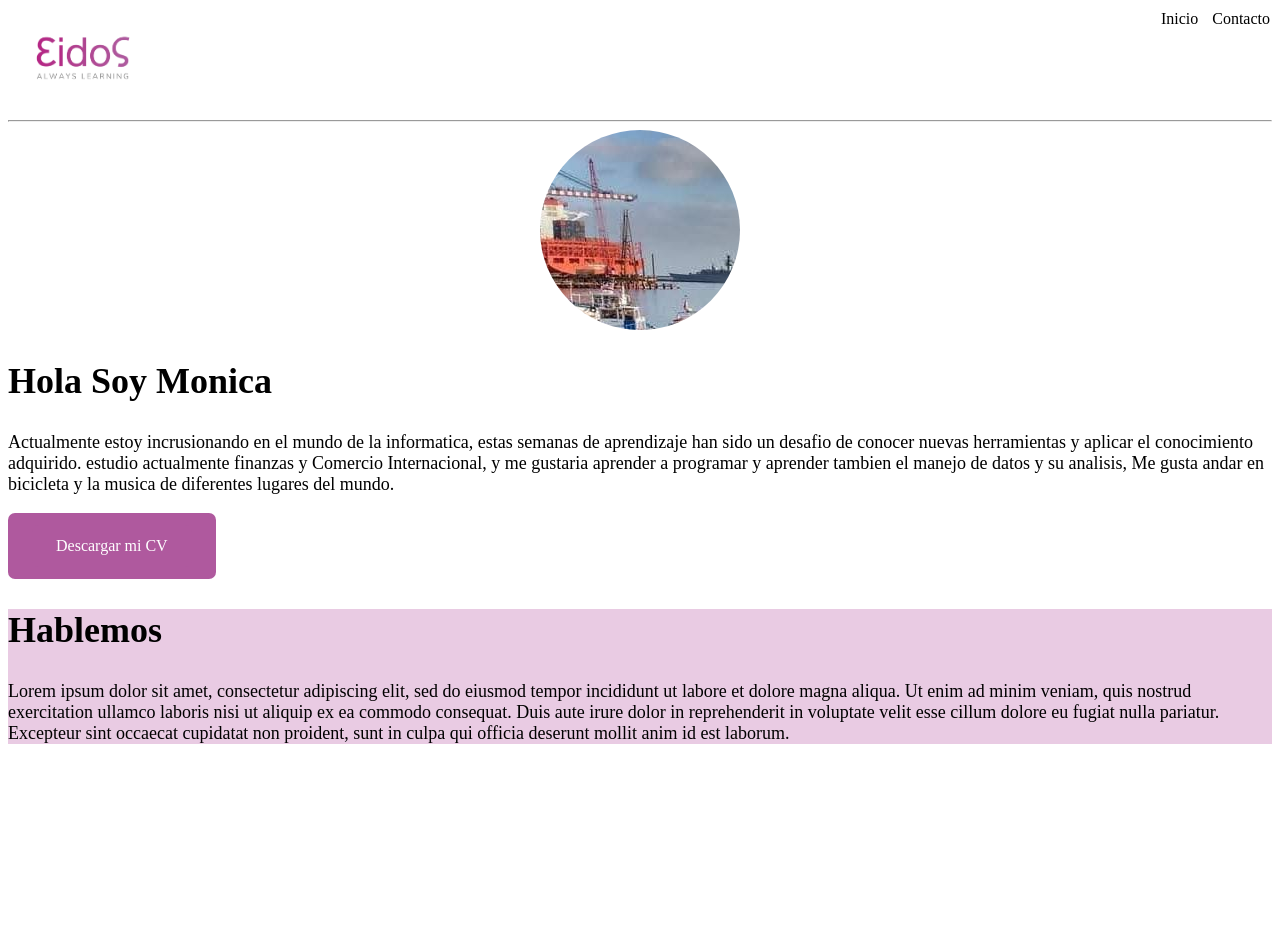
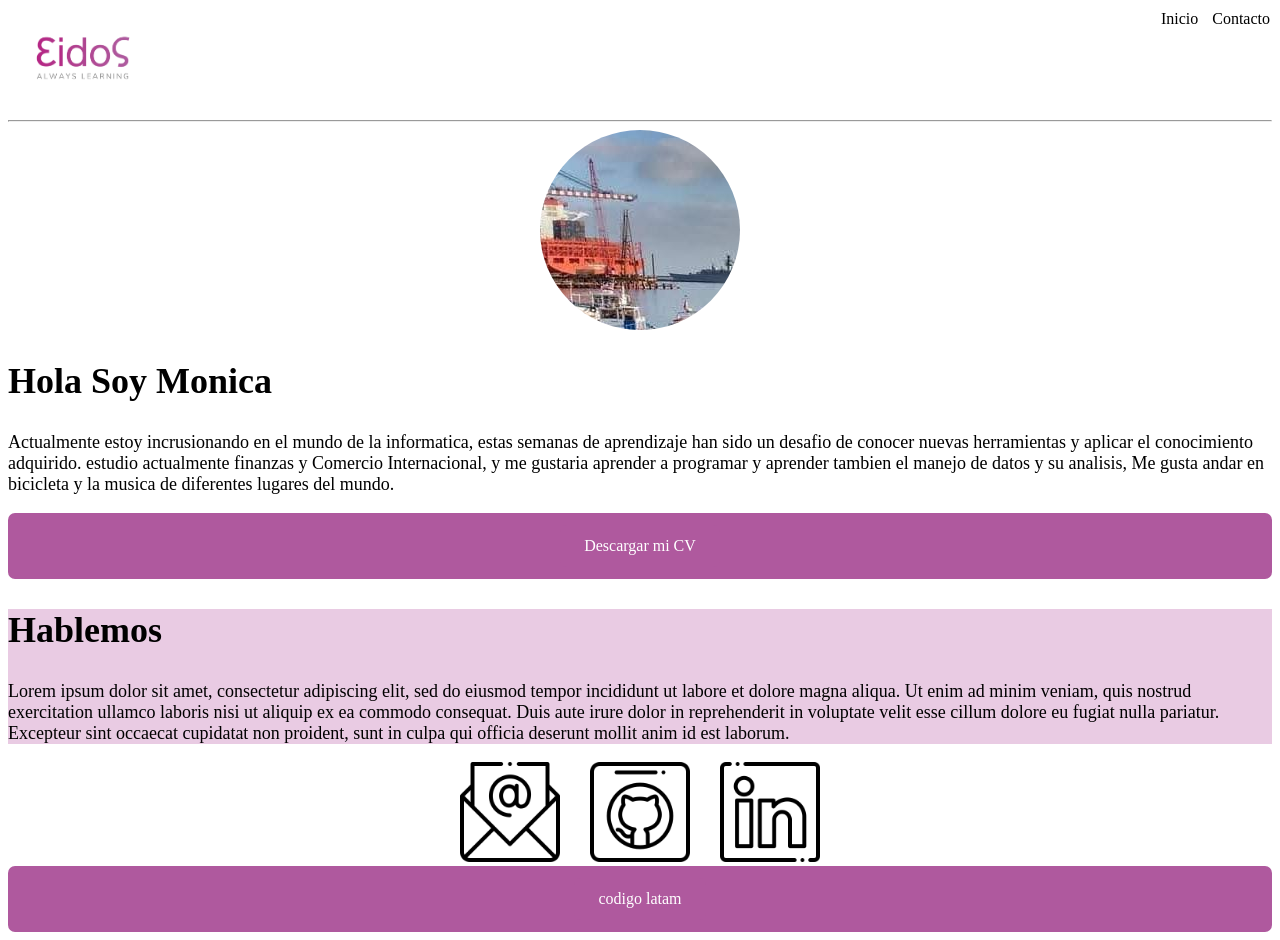
Before and after one commit to Monikmugi/mi-proyecto, a plain HTML site: page index.html in a window 1280 px wide. Before the commit the page ends 800 px from the top, so only its background shows below. Drawn offline with Linux system fonts and the light colour scheme.

Commit message:
para entrega con enlaces

```diff
--- a/index.html
+++ b/index.html
@@ -34,16 +34,27 @@
     </section>
     <div class="boton">
       <a href="https://drive.google.com/file/d/1ySeprEwfiN3rBQzDgO6V90vFQqBDbHzb/view?usp=share_link" target="_blank" class="boton">Descargar mi CV</a>
-  </div>
-
+    </div>
 
       <section id="contacto">
         <h1>Hablemos</h1>
         <p>Lorem ipsum dolor sit amet, consectetur adipiscing elit, sed do eiusmod tempor incididunt ut labore et dolore magna aliqua. Ut enim ad minim veniam, quis nostrud exercitation ullamco laboris nisi ut aliquip ex ea commodo consequat. Duis aute irure dolor in reprehenderit in voluptate velit esse cillum dolore eu fugiat nulla pariatur. Excepteur sint occaecat cupidatat non proident, sunt in culpa qui officia deserunt mollit anim id est laborum.</p>
       </section>
-      <a href=""></a>
-    </body>
+  </body>
 
+    <div class="redes">
+    <a href="mailto:monica.santa.garcia@gmail.com"target="_blank">
+      <img class="imagen" src="mail.png" alt="">
+    <a href="https://github.com/Monikmugi/mi-proyecto/settings/pages"target="_blank">
+      <img class="imagen" src="github.png" alt="">
+    <a href="https://www.linkedin.com/in/monicalsantag"target="_blank">
+      <img class="imagen" src="linkedin.png" alt="">
+    </a>
+    </div>
 
-
-</html>
+  <footer>
+  <div class="boton">
+    <a href="https://www.codigopalante.org/" target="_blank" class="boton">codigo latam</a>
+  </div>
+  </footer>
+</html
--- a/styles.css
+++ b/styles.css
@@ -5,7 +5,10 @@
       height: 150;
    }
 
+   br{
+    background-color: #e9cbe3;
 
+   }
 
     .logo{
        width: 150px;
@@ -27,7 +30,7 @@
     }
 
     .boton{
-        display: inline-block;
+        display: flex;
         background-color:#af599e;
         color: #fff;
         padding: 12px 24px;
@@ -37,13 +40,20 @@
         font-size: 16px;
         cursor: pointer;
         margin: 0 auto;
+        justify-content:center;
 
       }
 
+    .redes {
+        display:flex;
+        justify-content:center;
+      }
 
-    .icono{
-        font: size 10px;
+    .imagen{
+       width: 100px;
+       margin: 0 15px;
     }
+
 
     #contacto{
         background-color:#e9cbe3;
@@ -97,53 +107,14 @@
         text-align: center;
       }
 
-
-/* Aquí les dejamos como ayuda este "reset" en el cual ajustamos algunas propiedades
-*  cuyos valores asigna por defecto el navegador.
-*/
-
-/* Reset */
 * {
     box-sizing: border-box;
     margin: 0;
     padding: 0;
-    /* Para que el scrolleo en la one page sea suave */
     scroll-behavior: smooth;
 }
 
-/* Para quitar los puntos a los items de listas */
-ul {
-    list-style: none;
-}
-
-/* Para que los enlaces hereden el color de texto y no tengan subrayado */
-a {
-    text-decoration: none;
-    color: inherit;
-}
-
-/* Este max-width es para que el contenido no se "estire" demasiado hacia los costados y
-*  el margin: auto; para tenerlo centrado fácilmente ;)
-*/
 main {
     max-width: 1200px;
     margin: auto;
 }
-
-/* Recomendaciones!
-*  - Comenzar desde lo más general y luego ir hacia lo mas específico, asignando primero
-*    "estilos generales". Una buena idea sería comenzar por el <body> ;)
-*
-*  - Recuerden que queremos evitar "repetir código", en CSS usando la cualidad de la herencia
-*    podemos setear ciertas propiedades en un elemento padre y dejar que sean heredadas (por ejemplo: font-size)
-*
-*  - Nadie sabe todas las propiedades CSS de memoria, si no saben como hacer algo no lo recuerdan, la respuesta
-*    pueden encontrarla buscando en la web algo como "CSS como hacer ... " o "propiedad css para hacer ..."
-*
-*  - Usen mucho las herramientas para desarrolladores del navegador para ir
-*    probando el CSS que escriben, resolver dudas y problemas.
-*
-*  - Paciencia, resiliencia y creatividad! No se desanimen, las primeras experiencias maquetando con HTML y CSS
-*    pueden ser frustrantes, pero estas habilidades se van desarrollando con la experiencia, es como aprender
-*    un trabajo manual, hacer una artesanía, tocar un instrumento musical... la práctica es todo!
-*/
```
Also changed, not shown: Diseño.png (deleted).
